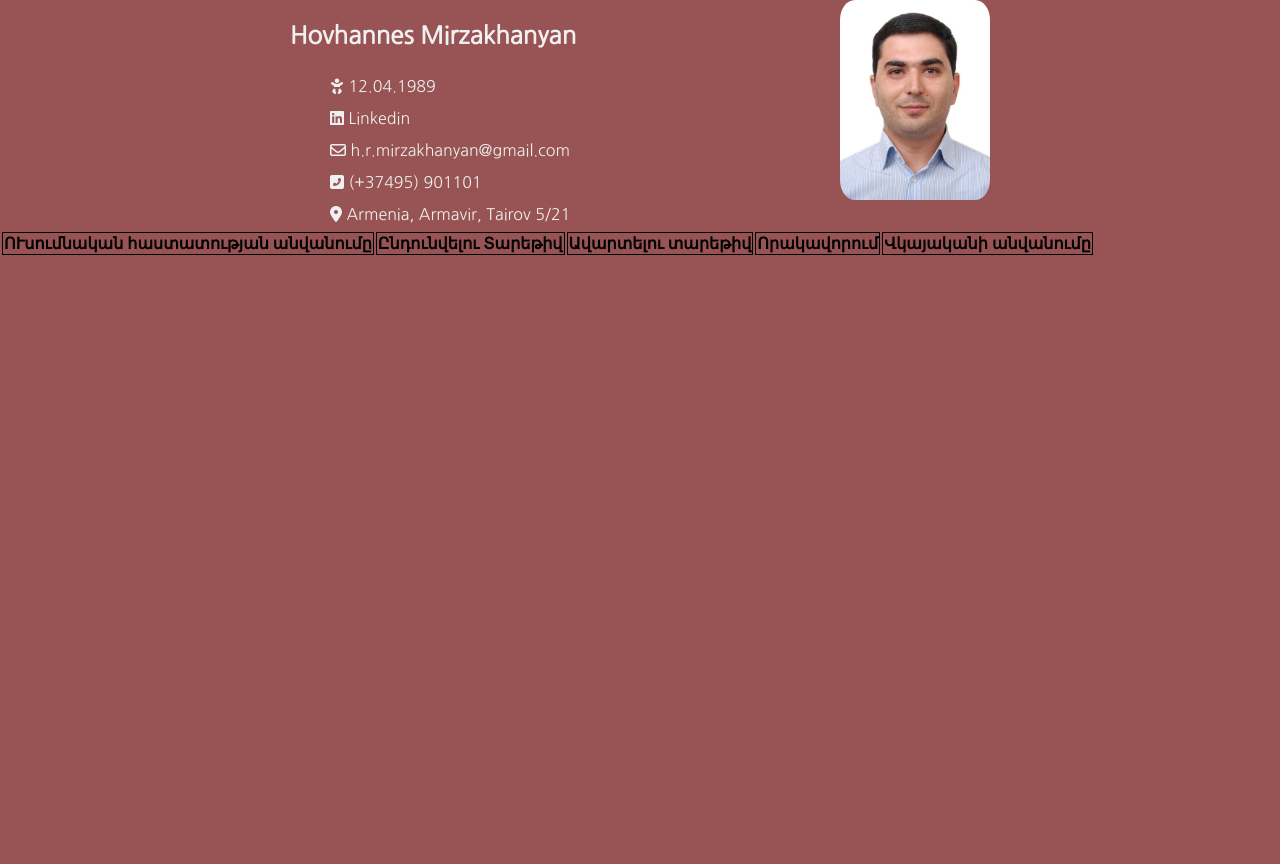
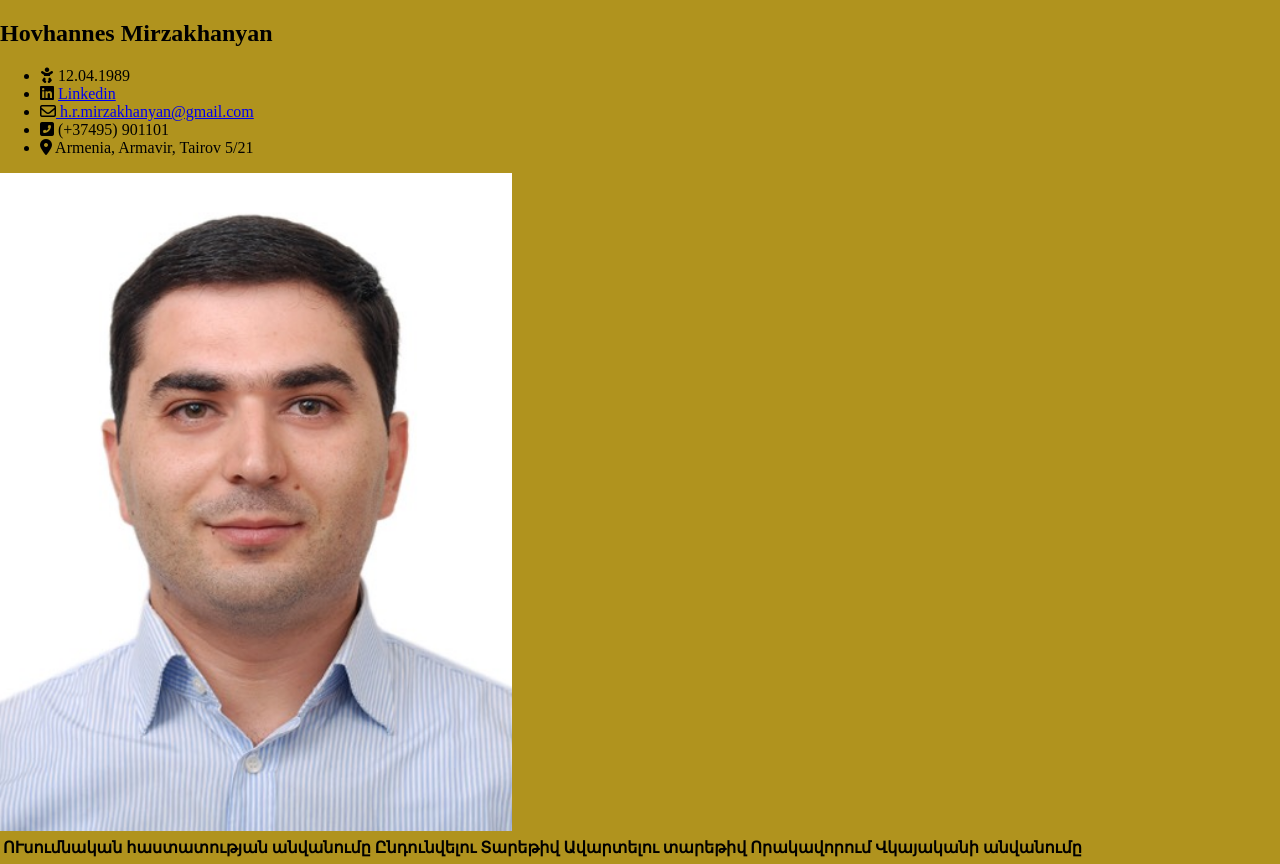
Before and after one commit to HovhannesMirzakhanyan/HovhannesMirzakhanyan.github.io, a PHP site: page / in a window 1280 px wide. Before the commit the page ends 255 px from the top, so only its background shows below. Run offline with PHP 8.4, Linux system fonts and the light colour scheme; lists and menus that the app fills with data are empty; some libraries are stand-ins or nearby versions.

Commit message:
Update style.css

```diff
--- a/style.css
+++ b/style.css
@@ -1,45 +1,27 @@
-@import url('https://fonts.googleapis.com/css?family=Nanum+Gothic&display=swap');
+
 
 
 body{
   margin: 0;
   padding: 0;
-  background-color: #985454;
+  background-color: #b0931e;
 }
-.heading{
-  width: 700px;
-  margin: auto;
+.container{
   display: flex;
-  justify-content: space-between;
 
 }
-
-h2{
-  display: inline-block;
-  color: #f0f0f0;
-  vertical-align: top;
-  font-family: 'Nanum Gothic', sans-serif;
+.section1{
+  width: 30%;
+  display: flex;
+  justify-content: center;
+}
+.section2{
+  width: 70%;
+}
+.div{
+  height: auto;
+  border: 2px solid black;
 }
 img{
-  border-radius: 10%;
-  width: 150px;
-  height: 200px;
-  margin: 0;
+  width: 40%;
 }
-ul li{
-  color:#f0f0f0;
-  font-family: 'Nanum Gothic', sans-serif;
-  line-height: 2em;
-}
-ul li a{
-  text-decoration: none;
-  color: #f0f0f0;
-}
-ul{
-  list-style:none;
-  margin: 0;
-
-}
-th{
-  border: 1px solid black;
-}
```
